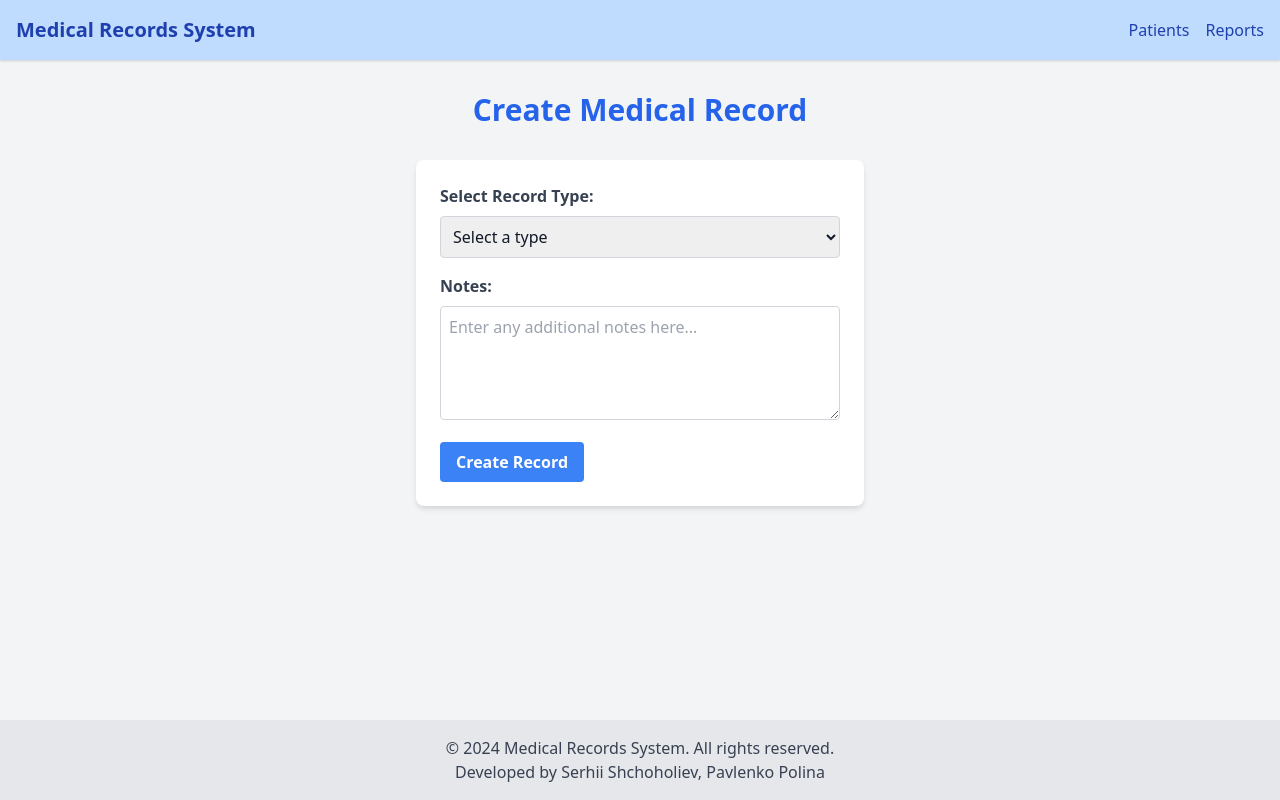
After one commit to Shchoholiev/medical-records-ui, a Django app: page /patients/patients/1/add_record/ in a window 1280 px wide. The commit adds this page. Run offline with Django 5.2, Linux system fonts and the light colour scheme.

Commit message:
Add logic to add records - Add page - Add helper to communicate with blockchain

```diff
--- a/patients/urls.py
+++ b/patients/urls.py
@@ -5,4 +5,5 @@ from . import views
 urlpatterns = [
     path('view/', views.view_patients, name='view_patients'),
     path('patient/<str:patient_id>/', views.patient_user_details, name='patient_user_details'),
+    path('patients/<str:patient_id>/add_record/', views.create_medical_record_view, name='create_medical_record'),
 ]
--- a/patients/views.py
+++ b/patients/views.py
@@ -1,6 +1,8 @@
+from django.urls import reverse
 import datetime
 import logging
-from django.shortcuts import render
+from django.shortcuts import redirect, render
+from services.blockchain import create_medical_record
 from services.cosmosdb_helper import get_patient_details, get_patients_page
 
 # Set up a logger for this module
@@ -62,3 +64,42 @@ def patient_user_details(request, patient_id):
 
     logger.info(f"Rendering patient_user_details.html for patient ID: {patient_id}")
     return render(request, 'patients/patient_user_details.html', context)
+
+def create_medical_record_view(request, patient_id):
+    if request.method == "POST":
+        record_type = request.POST.get("record_type")
+
+        data = {}
+        if record_type == "PhysicalExam":
+            data = {
+                "work_type": request.POST.get("work_type"),
+                "residency_type": request.POST.get("residency_type"),
+                "height": request.POST.get("height"),
+                "weight": request.POST.get("weight"),
+                "smoking_status": request.POST.get("smoking_status"),
+            }
+        elif record_type == "BloodPressure":
+            data = {
+                "systolic_pressure": request.POST.get("systolic_pressure"),
+                "diastolic_pressure": request.POST.get("diastolic_pressure"),
+            }
+        elif record_type == "BloodWork":
+            data = {
+                "glucose_level": request.POST.get("glucose_level"),
+            }
+        elif record_type == "DiseaseHistory":
+            data = {
+                "disease_type": request.POST.get("disease_type"),
+            }
+
+        if create_medical_record(patient_id, record_type, **data):
+            logger.info(f"Medical record created successfully for patient ID {patient_id}.")
+            return redirect(reverse('patient_user_details', args=[patient_id]))
+        else:
+            logger.error(f"Failed to create medical record for patient ID {patient_id}.")
+            return render(request, 'patients/create_medical_record.html', {
+                'error_message': "Failed to create medical record. Please try again.",
+                'patient_id': patient_id,
+            })
+
+    return render(request, 'patients/create_medical_record.html', {'patient_id': patient_id})
--- a/services/cosmosdb_helper.py
+++ b/services/cosmosdb_helper.py
@@ -1,3 +1,4 @@
+import datetime
 import os
 import logging
 import uuid
@@ -23,48 +24,6 @@ patients_container = database.get_container_client(PATIENTS_CONTAINER_NAME)
 medical_records_container = database.get_container_client(MEDICAL_RECORDS_CONTAINER_NAME)
 users_container = database.get_container_client(USERS_CONTAINER_NAME)
 health_notifications_container = database.get_container_client(HEALTH_NOTIFICATIONS_CONTAINER_NAME)
-
-def get_patient_data(patient_id):
-    logger.info(f"Fetching patient data for patient ID: {patient_id}")
-    try:
-        patient = patients_container.read_item(item=patient_id, partition_key=patient_id)
-        logger.info(f"Patient data retrieved for patient ID: {patient_id}")
-        return patient
-    except exceptions.CosmosResourceNotFoundError:
-        logger.error(f"Patient with ID {patient_id} not found.")
-        return None
-
-def get_medical_records_by_patient_id(patient_id):
-    logger.info(f"Fetching medical records for patient ID: {patient_id}")
-    try:
-        query = "SELECT * FROM c WHERE c.patient_id = @patient_id"
-        parameters = [{"name": "@patient_id", "value": patient_id}]
-
-        results = medical_records_container.query_items(
-            query=query,
-            parameters=parameters,
-            enable_cross_partition_query=True
-        )
-
-        records = list(results)
-        logger.info(f"Found {len(records)} medical records for patient ID: {patient_id}")
-        return records
-    except exceptions.CosmosHttpResponseError as e:
-        logger.error(f"Error querying medical records for patient ID {patient_id}: {e}")
-        return []
-
-def get_user_by_user_id(user_id):
-    logger.info(f"Fetching user data for user ID: {user_id}")
-    try:
-        user = users_container.read_item(item=user_id, partition_key=user_id)
-        logger.info(f"User data retrieved for user ID: {user_id}")
-        return user
-    except exceptions.CosmosResourceNotFoundError:
-        logger.error(f"User with ID {user_id} not found.")
-        return None
-    except exceptions.CosmosHttpResponseError as e:
-        logger.error(f"Error retrieving user with ID {user_id}: {e}")
-        return None
 
 def get_patients_page(page_size=10, page=1):
     logger.info(f"Fetching page {page} of patients, page size: {page_size}")
--- /dev/null
+++ b/templates/patients/create_medical_record.html
@@ -0,0 +1,75 @@
+{% extends "base.html" %}
+
+{% block title %}Create Medical Record{% endblock %}
+
+{% block content %}
+    <h1 class="text-3xl font-bold mb-8 text-center text-blue-600">Create Medical Record</h1>
+
+    {% if error_message %}
+        <p class="text-red-500">{{ error_message }}</p>
+    {% endif %}
+
+    <form method="post" class="bg-white p-6 rounded-lg shadow-md max-w-md mx-auto">
+        {% csrf_token %}
+
+        <!-- Select Record Type -->
+        <label class="block text-gray-700 font-bold mb-2">Select Record Type:</label>
+        <select id="recordType" name="record_type" class="w-full p-2 border border-gray-300 rounded mb-4" onchange="toggleFields()">
+            <option value="">Select a type</option>
+            <option value="PhysicalExam">Physical Exam</option>
+            <option value="BloodPressure">Blood Pressure</option>
+            <option value="BloodWork">Blood Work</option>
+            <option value="DiseaseHistory">Disease History</option>
+        </select>
+
+        <!-- Physical Exam Fields -->
+        <div id="PhysicalExamFields" class="hidden">
+            <label>Work Type:</label><input type="text" name="work_type" class="w-full p-2 border rounded mb-2">
+            <label>Residency Type:</label><input type="text" name="residency_type" class="w-full p-2 border rounded mb-2">
+            <label>Height (cm):</label><input type="number" name="height" class="w-full p-2 border rounded mb-2">
+            <label>Weight (kg):</label><input type="number" name="weight" class="w-full p-2 border rounded mb-2">
+            <label>Smoking Status:</label><input type="text" name="smoking_status" class="w-full p-2 border rounded mb-4">
+        </div>
+
+        <!-- Blood Pressure Fields -->
+        <div id="BloodPressureFields" class="hidden">
+            <label>Systolic Pressure (mmHg):</label><input type="number" name="systolic_pressure" class="w-full p-2 border rounded mb-2">
+            <label>Diastolic Pressure (mmHg):</label><input type="number" name="diastolic_pressure" class="w-full p-2 border rounded mb-4">
+        </div>
+
+        <!-- Blood Work Fields -->
+        <div id="BloodWorkFields" class="hidden">
+            <label>Glucose Level (mg/dL):</label><input type="number" name="glucose_level" class="w-full p-2 border rounded mb-4">
+        </div>
+
+        <!-- Disease History Fields -->
+        <div id="DiseaseHistoryFields" class="hidden">
+            <label>Disease Type:</label><input type="text" name="disease_type" class="w-full p-2 border rounded mb-4">
+        </div>
+
+        <!-- Notes Field -->
+        <div>
+            <label class="block text-gray-700 font-bold mb-2">Notes:</label>
+            <textarea name="notes" rows="4" class="w-full p-2 border border-gray-300 rounded mb-4" placeholder="Enter any additional notes here..."></textarea>
+        </div>
+
+        <!-- Submit Button -->
+        <button type="submit" class="bg-blue-500 hover:bg-blue-600 text-white font-bold py-2 px-4 rounded">Create Record</button>
+    </form>
+
+    <script>
+        function toggleFields() {
+            // Hide all type-specific fields initially
+            document.getElementById('PhysicalExamFields').classList.add('hidden');
+            document.getElementById('BloodPressureFields').classList.add('hidden');
+            document.getElementById('BloodWorkFields').classList.add('hidden');
+            document.getElementById('DiseaseHistoryFields').classList.add('hidden');
+
+            // Show the fields based on selected type
+            const selectedType = document.getElementById('recordType').value;
+            if (selectedType) {
+                document.getElementById(selectedType + 'Fields').classList.remove('hidden');
+            }
+        }
+    </script>
+{% endblock %}
--- a/templates/patients/view_patients.html
+++ b/templates/patients/view_patients.html
@@ -25,6 +25,7 @@
                     <td class="py-4 px-6 text-sm text-gray-700 border-b">{{ patient.sex }}</td>
                     <td class="py-4 px-6 text-sm text-gray-700 border-b">
                         <a href="{% url 'patient_user_details' patient.id %}" class="bg-blue-500 hover:bg-blue-600 text-white font-semibold py-2 px-4 rounded-lg shadow">Details</a>
+                        <a href="{% url 'create_medical_record' patient.id %}" class="bg-green-500 hover:bg-green-600 text-white font-semibold py-2 px-4 rounded-lg shadow ml-2">Add Record</a>
                     </td>
                 </tr>
                 {% endfor %}
```
Also changed, not shown: services/blockchain.py (added, +113 -0 lines).
